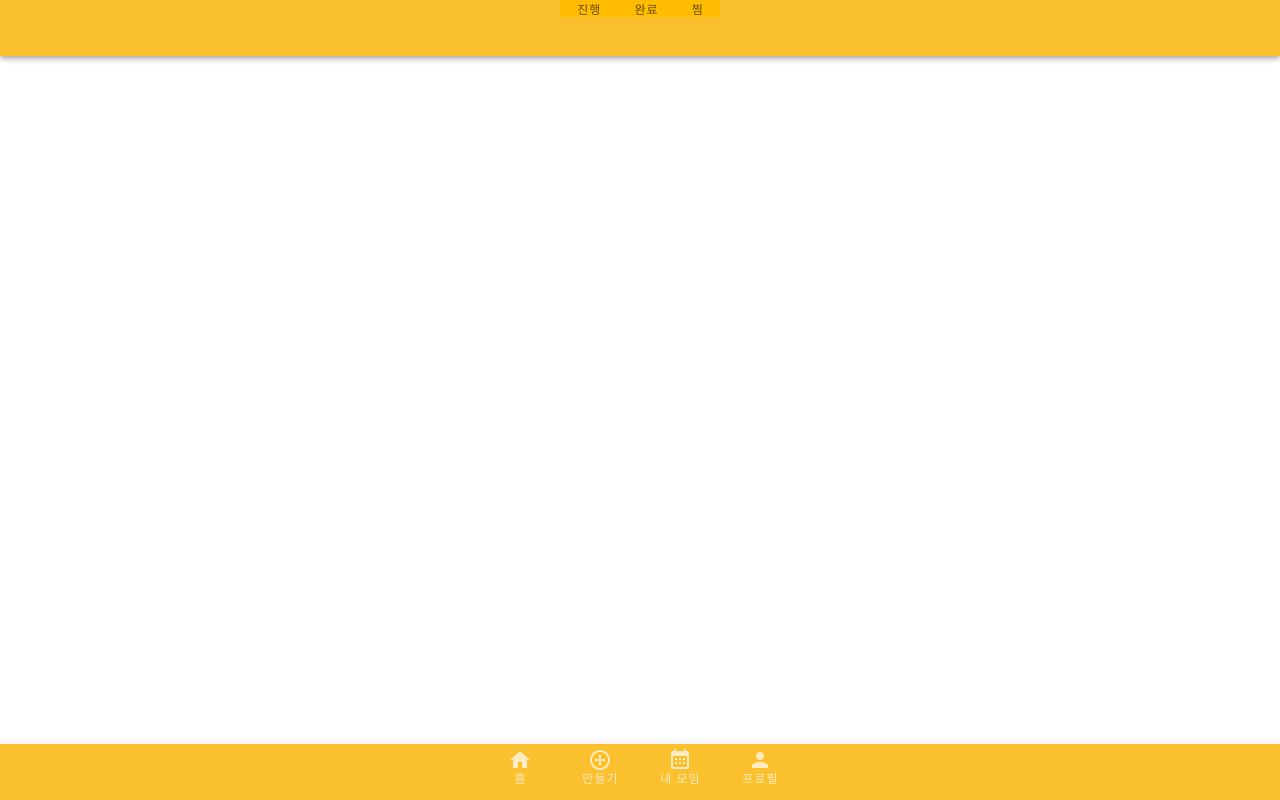
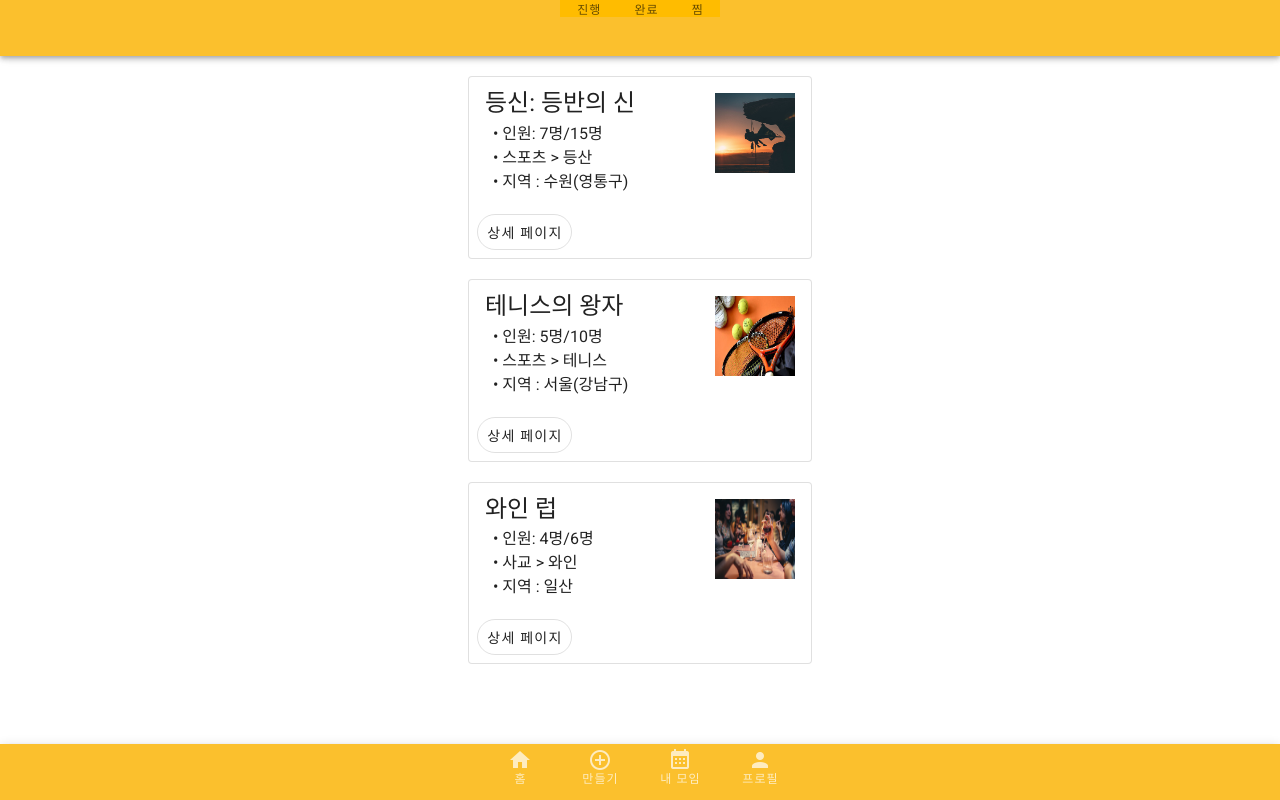
Before and after one commit to HyunIm/Samoim, a Vue app in the folder samoim/: page /completegathering in a window 1280 px wide. Built offline with nearby package versions, Linux system fonts and the light colour scheme.

Commit message:
feat: 내 모임 완료 페이지 개발

```diff
--- a/samoim/src/views/my_gathering/CompleteGathering.vue
+++ b/samoim/src/views/my_gathering/CompleteGathering.vue
@@ -34,18 +34,116 @@
       </v-btn>
     </router-link>
   </v-bottom-navigation>
+
+
+  <v-card
+    class="mx-auto ma-5"
+    max-width="344"
+    outlined
+  >
+    <v-list-item three-line>
+      <v-list-item-content>
+        <v-list-item-title class="text-h5 mb-1">
+          등신: 등반의 신
+        </v-list-item-title>
+        &nbsp; • 인원: 7명/15명 <br>
+        &nbsp; • 스포츠 > 등산 <br>
+        &nbsp; • 지역 : 수원(영통구)
+      </v-list-item-content>
+
+      <v-list-item-avatar
+        tile
+        size="80"
+      >
+        <img src="../../assets/mountaineering.jpeg">
+      </v-list-item-avatar>
+    </v-list-item>
+
+    <v-card-actions>
+      <v-btn
+        outlined
+        rounded
+        text
+      >
+        상세 페이지
+      </v-btn>
+    </v-card-actions>
+  </v-card>
+
+
+  <v-card
+    class="mx-auto ma-5"
+    max-width="344"
+    outlined
+  >
+    <v-list-item three-line>
+      <v-list-item-content>
+        <v-list-item-title class="text-h5 mb-1">
+          테니스의 왕자
+        </v-list-item-title>
+        &nbsp; • 인원: 5명/10명 <br>
+        &nbsp; • 스포츠 > 테니스 <br>
+        &nbsp; • 지역 : 서울(강남구)
+      </v-list-item-content>
+
+      <v-list-item-avatar
+        tile
+        size="80"
+      >
+        <img src="../../assets/tennis.png">
+      </v-list-item-avatar>
+    </v-list-item>
+
+    <v-card-actions>
+      <v-btn
+        outlined
+        rounded
+        text
+      >
+        상세 페이지
+      </v-btn>
+    </v-card-actions>
+  </v-card>
+
+
+  <v-card
+    class="mx-auto ma-5"
+    max-width="344"
+    outlined
+  >
+    <v-list-item three-line>
+      <v-list-item-content>
+        <v-list-item-title class="text-h5 mb-1">
+          와인 럽
+        </v-list-item-title>
+        &nbsp; • 인원: 4명/6명 <br>
+        &nbsp; • 사교 > 와인 <br>
+        &nbsp; • 지역 : 일산
+      </v-list-item-content>
+
+      <v-list-item-avatar
+        tile
+        size="80"
+      >
+        <img src="../../assets/wine.jpeg">
+      </v-list-item-avatar>
+    </v-list-item>
+
+    <v-card-actions>
+      <v-btn
+        outlined
+        rounded
+        text
+      >
+        상세 페이지
+      </v-btn>
+    </v-card-actions>
+  </v-card>
 </div>
 </template>
 
 <script>
   export default {
-    data: () => ({
-      alignments: [
-        'start',
-        'center',
-        'end',
-      ],
-    }),
   }
 </script>
 
```
Also changed, not shown: samoim/src/assets/mountaineering.jpeg (added), samoim/src/assets/wine.jpeg (added).
